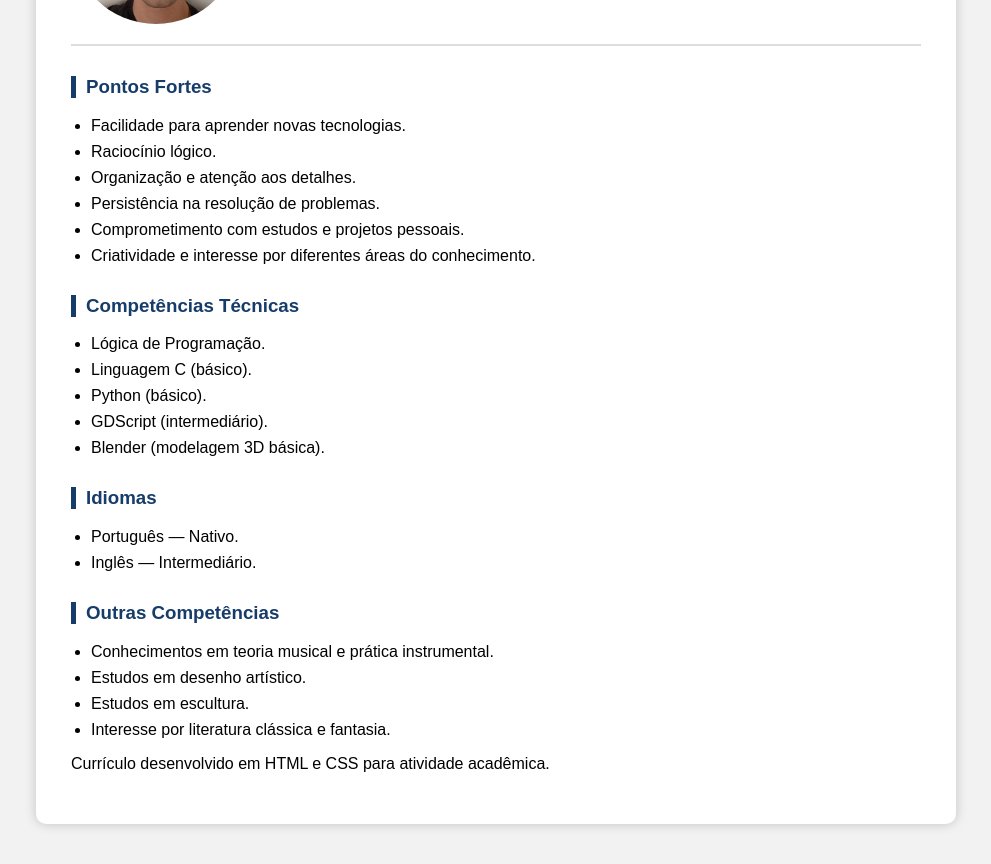
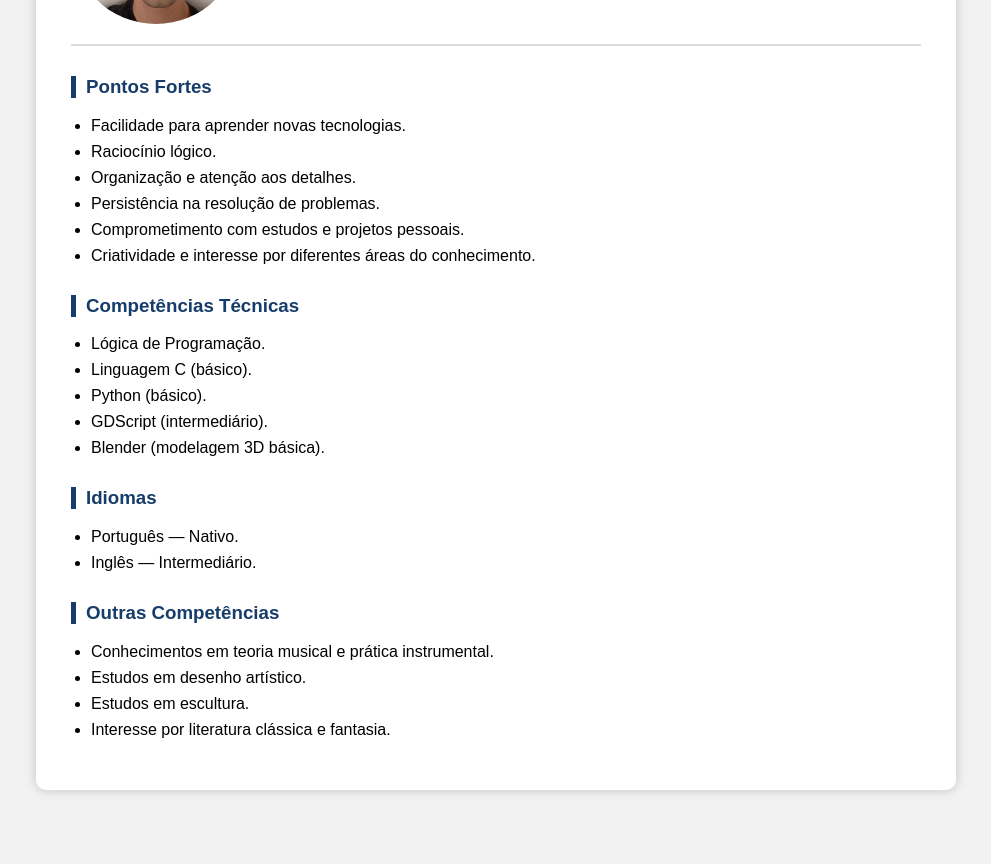
Before and after one commit to fvicenzo-pixel/curriculo-dba, a plain HTML site: page index.html in a window 1280 px wide. Shown: the part 221-1085 px from the top of the page, without its empty margins (144-1135 px from the left). After the commit the page ends 1051 px from the top, so only its background shows below. Drawn offline with Linux system fonts and the light colour scheme.

Commit message:
Update index.html

```diff
--- a/index.html
+++ b/index.html
@@ -82,11 +82,7 @@
 
     </section>
 
-    <footer>
 
-        <p>Currículo desenvolvido em HTML e CSS para atividade acadêmica.</p>
-
-    </footer>
 
 </div>
 
```
